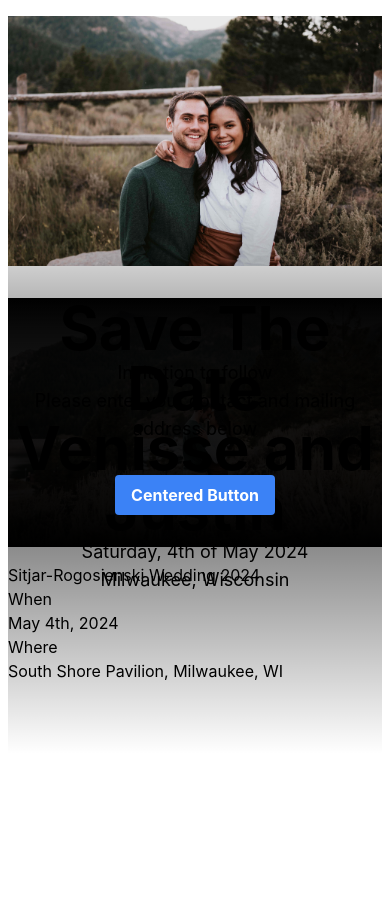
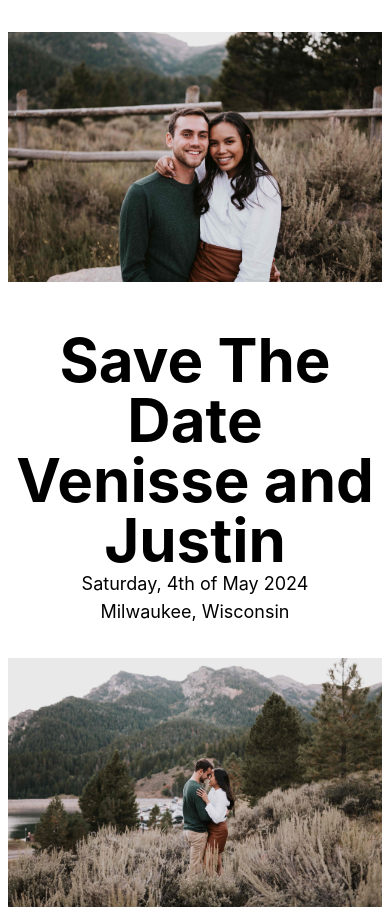
Before and after one commit to u1134889/wedding-website, a Next.js app: page /save-the-date in a window 390 px wide. Shown: the top 909 px of the page. Before the commit the page ends 844 px from the top, so only its background shows below. Built offline with nearby package versions, Linux system fonts and the light colour scheme.

Commit message:
Adds mobile friendliness

```diff
--- a/pages/save-the-date.tsx
+++ b/pages/save-the-date.tsx
@@ -12,7 +12,7 @@ export default function SaveTheDate() {
         <link rel="icon" href="/favicon.ico" />
       </Head>
       <main>
-        <div className="py-4">
+        <div className="py-8">
           <Image
             src={sitting}
             alt="Venisse and Justin sitting together in Utah mountains"
@@ -20,40 +20,33 @@ export default function SaveTheDate() {
           />
         </div>
         <div className="relative my-4">
-          <div className="bg-gradient-to-b from-black absolute top-0 left-0 right-0">
+          <div className="xl:absolute xl:top-0 xl:left-0 xl:right-0">
+            <div className="xl:bg-[rgba(0,0,0,0.75)]">
               <h1 className="font-bold text-6xl text-center">Save The Date</h1>
               <h1 className="font-bold text-6xl text-center">Venisse and Justin</h1>
               <p className="text-lg text-center">Saturday, 4th of May 2024</p>
               <p className="text-lg text-center">Milwaukee, Wisconsin</p>
-            <div className="py-20"></div>
+            </div>
+            <div className="py-4 xl:py-32 xl:bg-gradient-to-b xl:from-[rgba(0,0,0,0.75)]"></div>
           </div>
           <Image
             src={holding}
             alt="Venisse and Justin holding each other in Utah mountains"
             placeholder="blur"
           />
-          <div className="bg-gradient-to-t from-black absolute bottom-0 left-0 right-0">
-            <div className="py-20"></div>
+          <div className="xl:absolute xl:bottom-0 xl:left-0 xl:right-0">
+            <div className="py-4 xl:py-32 xl:bg-gradient-to-t xl:from-[rgba(0,0,0,0.75)]"></div>
+            <div className="xl:bg-[rgba(0,0,0,0.75)]">
               <p className="text-lg text-center">Invitation to follow</p>
               <p className="text-lg text-center">Please enter your contact and mailing address below</p>
-            <div className="my-8 flex justify-center">
+              <div className="py-8 flex justify-center">
                 <button className="bg-blue-500 hover:bg-blue-700 text-white font-bold py-2 px-4 rounded">
                   Centered Button
                 </button>
               </div>
             </div>
           </div>
-        <h1>
-          Sitjar-Rogosienski Wedding 2024
-        </h1>
-
-        <h3>When</h3>
-        <p>May 4th, 2024</p>
-
-        <h3>Where</h3>
-        <p><a href="https://goo.gl/maps/UbcXZnsv7RJ9Gjsc9" target="_blank" rel="noopener noreferrer">South Shore Pavilion, Milwaukee, WI</a></p>
-
-
+        </div>
       </main>
     </div>
   );
```
Lines whose indentation alone changed are shown as unchanged.
